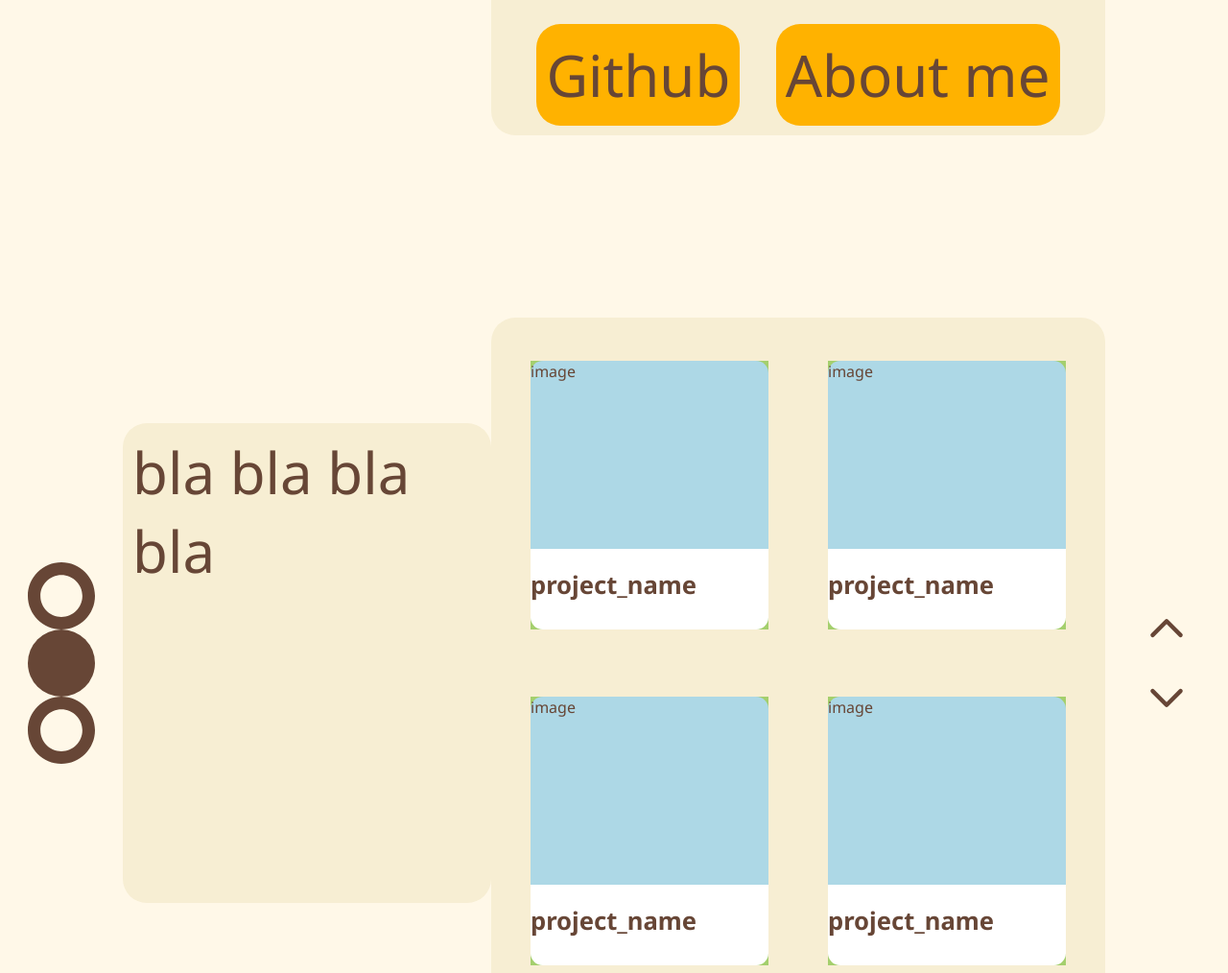
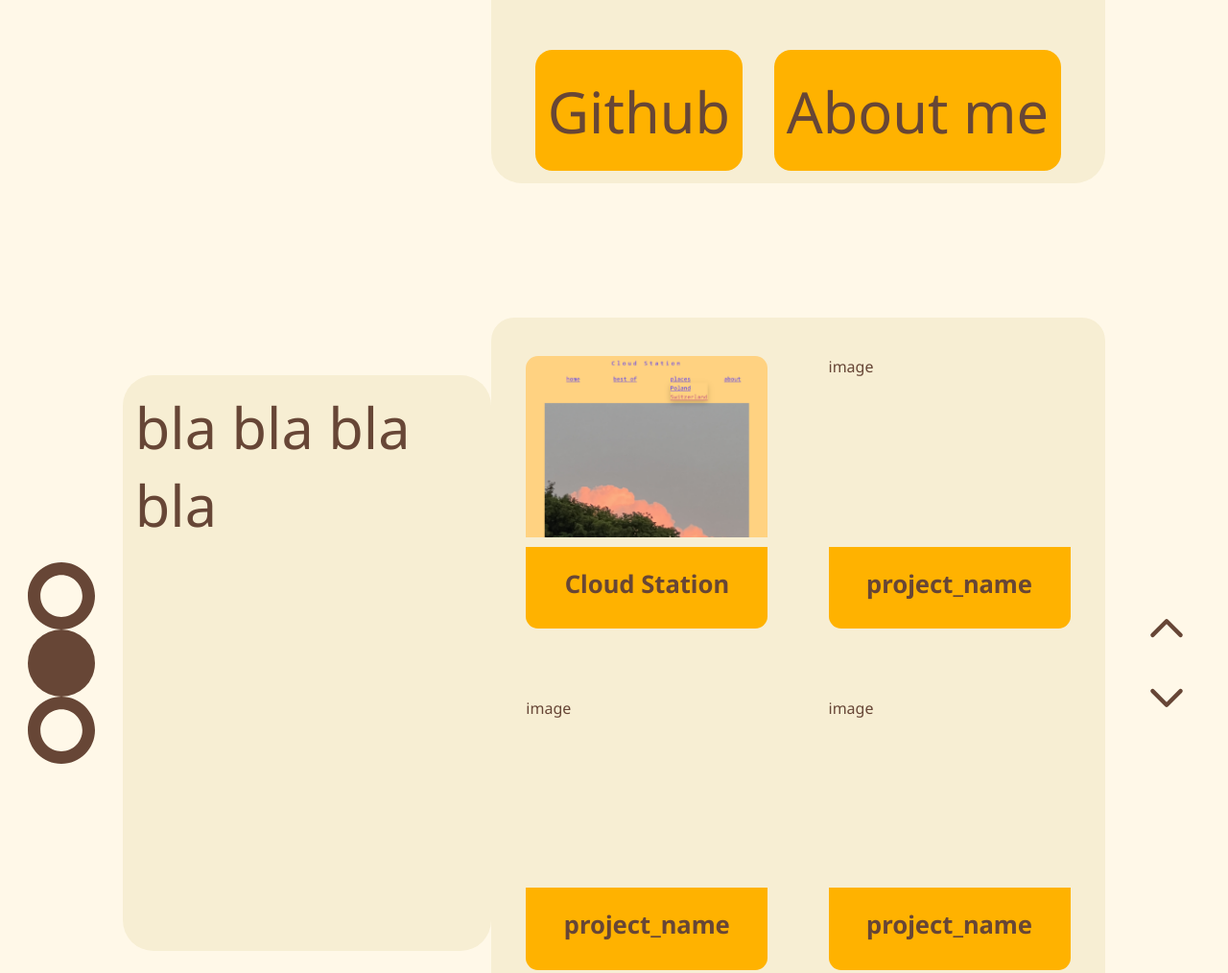
Before and after one commit to sleepz103/sleepz103.github.io, a plain HTML site: page index.html in a window 1280 px wide. Shown: the part 573-1587 px from the top of the page at 96% size. Drawn offline with Linux system fonts and the light colour scheme.

Commit message:
added relative units

```diff
--- a/index.html
+++ b/index.html
@@ -66,11 +66,11 @@
             <div id="secondary_info">
                 <div class="card_space">
                   <div class="project_image">
-                    image
+                    <a href="https://github.com/sleepz103/Cloud-Station"><img src="images/cloud_station_thumbnail.png"></a>
                   </div>
                   <div class="project_name">
                     <div class="text">
-                      <b>project_name</b>
+                      <b>Cloud Station</b>
                     </div>
                   </div>
                 </div>
--- a/stylesheet.css
+++ b/stylesheet.css
@@ -16,11 +16,9 @@
 header{
     display: flex;
     justify-content: flex-end;
-    margin-right: 29px;
+    margin-right: 2vw;
 }
 body {
-
-    /*gap: 10px;*/
     background-color: var(--background);
 }
 .slice {
@@ -33,14 +31,13 @@ body {
 header {
     grid-column: 1 / 4;
     grid-row: 1;
-    height: 64px;
+    height: 5vw;
     top: 0;
     position: sticky;
 }
 aside.left {
     grid-column: 1;
     grid-row: 2;
-    /*background-color: #0051ff;*/
     display: flex;
     justify-content: center;
     align-content: center;
@@ -80,12 +77,12 @@ aside.right {
 .info_box{
     background: var(--secondary);
     flex-grow: 1;
-    height: 500px;
+    height: 75%;
     display: flex;
     flex-wrap: wrap;
-    font-size: 60px;
-    padding: 10px;
-    border-radius: 25px;
+    font-size: 6.5ch;
+    padding: 1vw;
+    border-radius: 2rem;
 }
 
 
@@ -95,8 +92,8 @@ aside.right {
     height: 90%;
     display: flex;
     flex-wrap: wrap;
-    padding: 10px;
-    border-radius: 25px;
+    padding: 0.3em;
+    border-radius: 1.5em;
     justify-content: space-around;
     align-content: space-around;
 }
@@ -104,7 +101,6 @@ aside.right {
 .card_space {
     width: 40%;
     height: 40%;
-    background-color: var(--accent);
     position: relative;
 }
 
@@ -114,15 +110,18 @@ aside.right {
     position: absolute;
 }
 
-.card_space .project_image {
-    width: 100%;
+.card_space .project_image *{
     height: 90%;
-    background-color:lightblue;
     border-radius: 1vw 1vw 0vw 0vw;
 }
 
+.card_space .project_image img{
+    width: 100%;
+    height: auto;
+}
+
 .card_space .project_name {
-    background-color: white;
+    background-color: var(--primary);
     z-index: 10;
     bottom: 0;
     left: 0;
@@ -134,15 +133,15 @@ aside.right {
 .card_space .project_name .text {
     display: flex;
     align-items: center;
+    justify-content: center;
     height: 90%;
     font-size: 2vw;
-
 }
 
 
 
 #name{
-    font-size: 120px;
+    font-size: 9rem;
 }
 
 #buttons{
@@ -153,9 +152,8 @@ aside.right {
 
 .button{
     background: var(--primary);
-    padding-left: 10px;
-    padding-right: 10px;
-    border-radius: 25px;
+    padding: 0em 1vw;
+    border-radius: 0.3em;
     align-content: center;
     text-decoration: none;
 }
```
Also changed, not shown: images/cloud_station_thumbnail.png (added).
